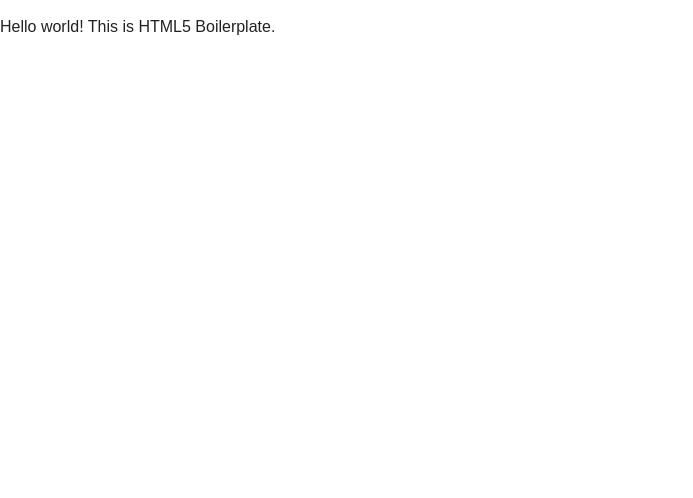
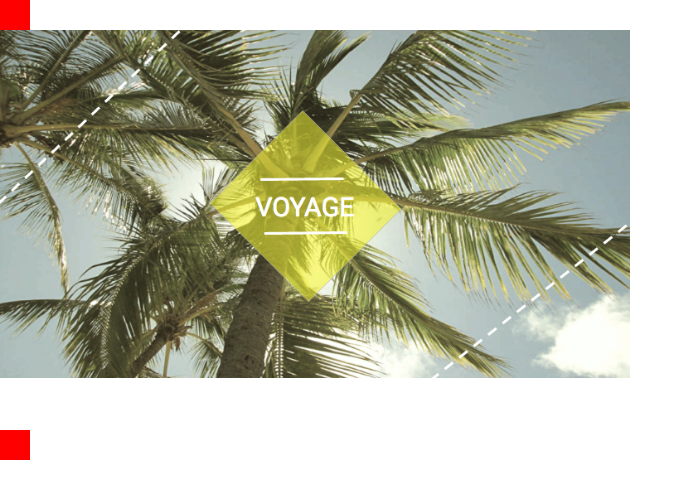
Before and after one commit to JulieCanevet/Carousel, a plain HTML site: page index.html in a window 1280 px wide. Shown: the whole page, without its empty margins (0-693 px from the left). Drawn offline with nearby package versions, Linux system fonts and the light colour scheme.

Commit message:
passage d'une image a une autre au au clic

```diff
--- a/css/main.css
+++ b/css/main.css
@@ -94,6 +94,24 @@
 /* ==========================================================================
    Author's custom styles
    ========================================================================== */
+
+#carrousel {
+    position: relative;
+    width: 630px;
+    height: 400px;
+}
+
+img {
+    width: 100%;
+    position: absolute;
+}
+
+#avant, #apres {
+    width: 30px;
+    height: 30px;
+    background-color: red;
+}
+
 
 
 
--- a/index.html
+++ b/index.html
@@ -3,7 +3,7 @@
     <head>
         <meta charset="utf-8">
         <meta http-equiv="x-ua-compatible" content="ie=edge">
-        <title></title>
+        <title>Carrousel</title>
         <meta name="description" content="">
         <meta name="viewport" content="width=device-width, initial-scale=1">
 
@@ -20,7 +20,42 @@
         <![endif]-->
 
         <!-- Add your site or application content here -->
-        <p>Hello world! This is HTML5 Boilerplate.</p>
+<div id="avant"></div>
+
+        <div id="carrousel">
+                <img src="img/site.cuisine.png" alt="cuisine"/>
+                <img src="img/site.pres.png" alt="presentation"/>
+                <img src="img/site.voyage.png" alt="voyage"/>
+        </div>
+
+<div id="apres"></div>
+
+
+
+
+
+
+
+
+
+
+
+
+
+
+
+
+
+
+
+
+
+
+
+
+
+
+
 
         <script src="https://code.jquery.com/jquery-1.12.0.min.js"></script>
         <script>window.jQuery || document.write('<script src="js/vendor/jquery-1.12.0.min.js"><\/script>')</script>
--- a/js/main.js
+++ b/js/main.js
@@ -0,0 +1,79 @@
+	// var pos = 0;
+ // 		function myMove(){
+ // 			 pos -= 600;
+ //  	 document.getElementById('slider').style.left = pos + "px";
+ //  }
+
+
+
+//  function myMove(){
+//  	var pos = 0;
+//  	var elem = document.getElementById("slider");
+//  	var id = setInterval(slide, 1);
+
+//  	function slide (){
+//  	 	if (pos == -600){
+//  			clearInterval(id);
+//  	 }
+// 		 else{
+//  			pos --;
+//  			elem.style.left = pos + "px";
+//   }
+// }
+// }
+
+
+// carrousel avec les images au clique
+
+var mesImages = document.getElementsByTagName('IMG');
+console.log(mesImages);
+
+
+  for (var x=0; x < mesImages.length; x++){
+  	mesImages[x].style.zIndex = "10000";
+
+    mesImages[x].onclick = function() {
+
+    	this.style.zIndex--;
+
+    };
+}
+
+
+
+
+// var mesImages = document.getElementsByTagName('IMG');
+// console.log(mesImages);
+// var previous = document.getElementById('avant');
+// var next = document.getElementById('apres');
+// var index = 0;
+
+// previous.onclick = function() {
+//     	mesImages[index].style.zIndex--;
+//     	if (index < mesImages.length) {
+//     		index ++;
+//     	} else {index = O;}
+//     }
+
+// next.onclick = function(){
+// 	mesImages[index].style.zIndex++;
+// 	if (index < mesImages.length){
+// 		index --;
+// 	}else
+
+
+// }
+
+
+
+
+
+
+
+//   for (var x=0; x < mesImages.length; x++){
+//   	mesImages[x].style.zIndex = "10000";
+
+
+
+
+// }
```
Also changed, not shown: img/site.cuisine.png (added), img/site.pres.png (added), img/site.voyage.png (added), 1 other file.
